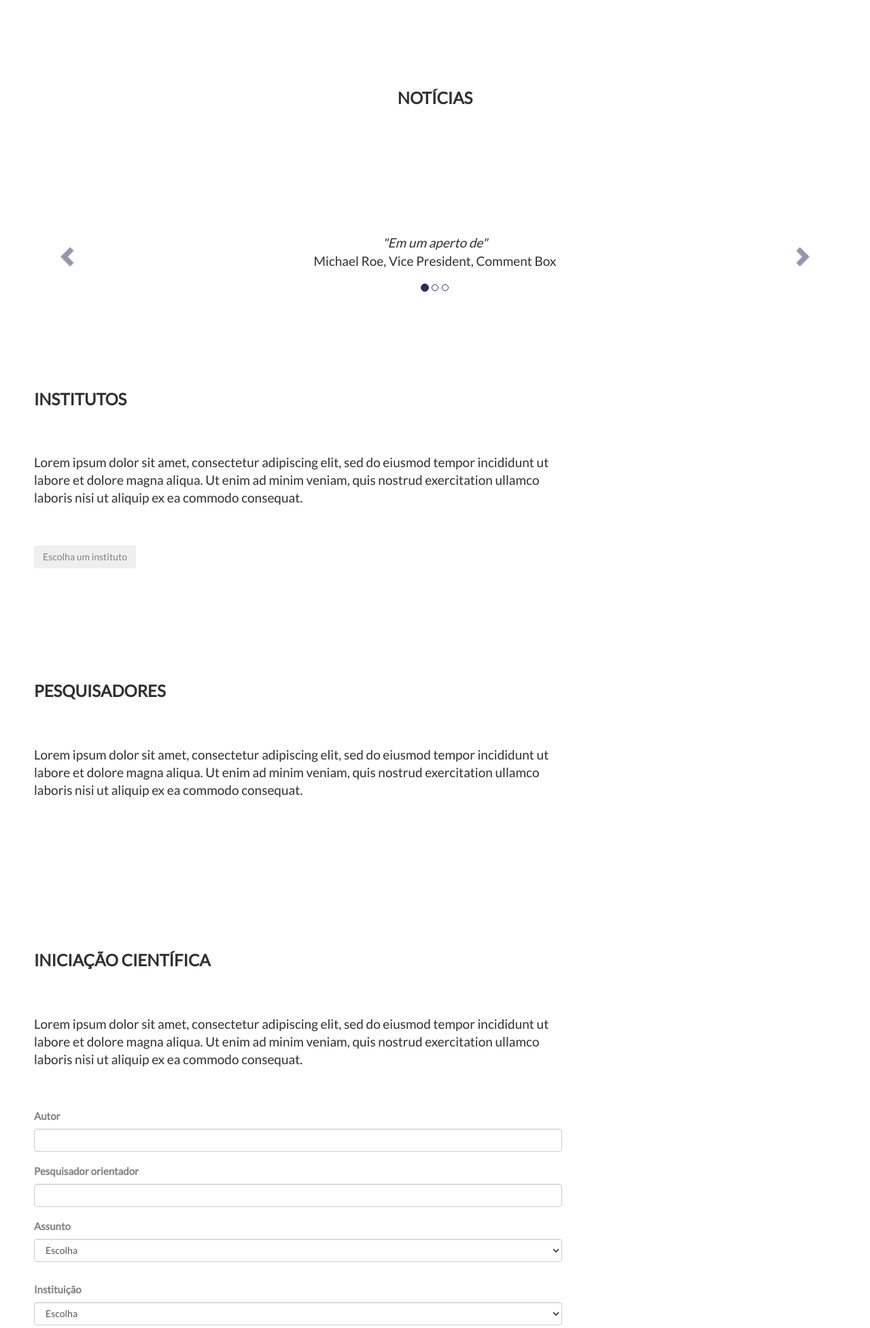
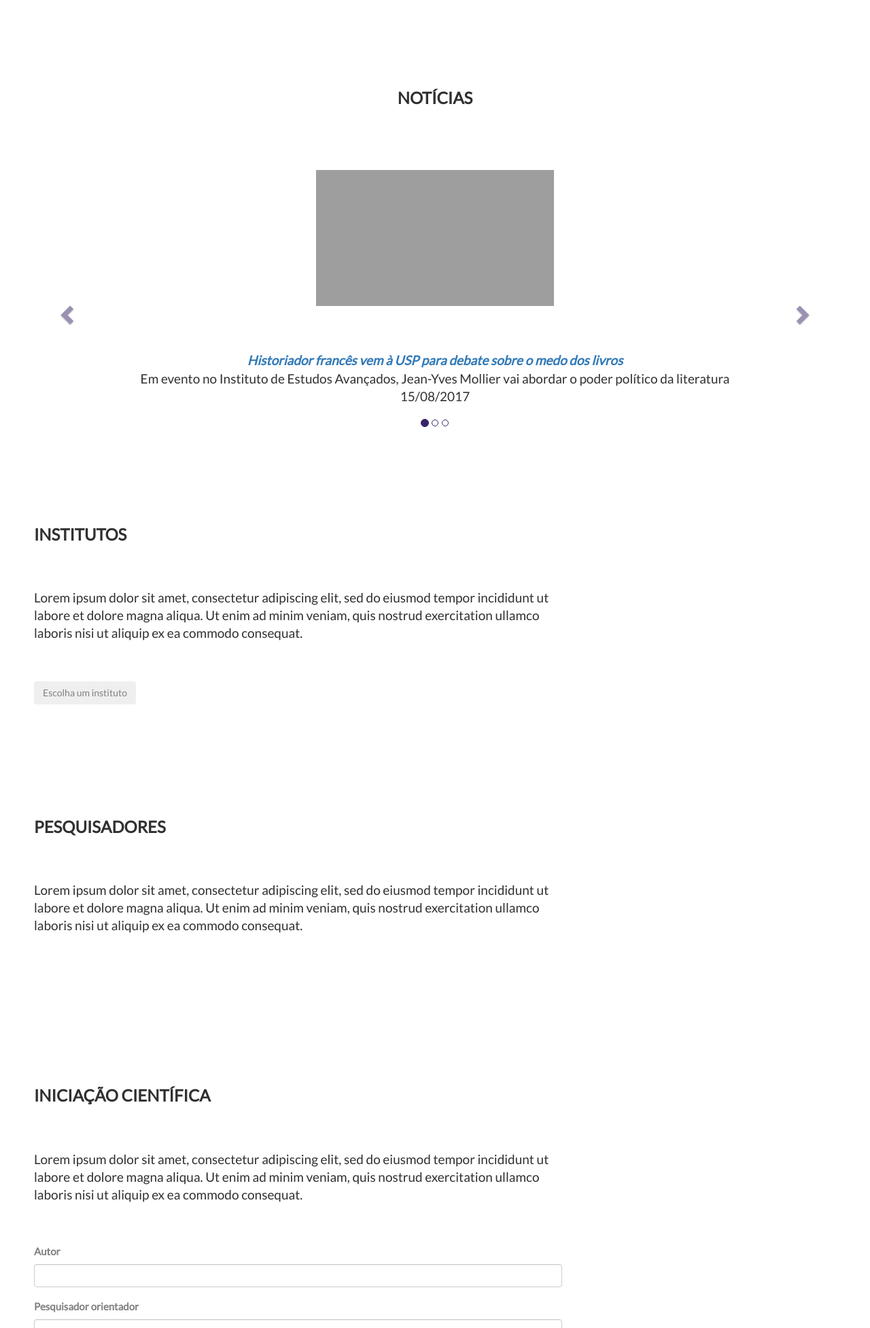
Before and after one commit to willianw/HackatonUSP2017, a Django app: template servidor/templates/testeo.html in a window 1280 px wide. Shown: the part 440-2393 px from the top of the page at 68% size. Run offline with Django 3.2, Linux system fonts and the light colour scheme; the template is opened without the code that fills it, so the values that code supplies are empty; some libraries are stand-ins or nearby versions; grey boxes are pictures that could not be loaded.

Commit message:
NoticiasComFotos

```diff
--- a/servidor/templates/testeo.html
+++ b/servidor/templates/testeo.html
@@ -2,7 +2,7 @@
 <html lang="en">
 <head>
   <!-- Theme Made By www.w3schools.com - No Copyright -->
-  <title>Bootstrap Theme Company Page</title>
+  <title>Helius - USP</title>
   <meta charset="utf-8">
   <meta name="viewport" content="width=device-width, initial-scale=1">
   <link rel="stylesheet" href="https://maxcdn.bootstrapcdn.com/bootstrap/3.3.7/css/bootstrap.min.css">
@@ -276,7 +276,7 @@
 <!-- Container (Portfolio Section) -->
 <div id="news" class="container-fluid text-center">
 <br>
-  <h2>Notícias</h2><br>
+  <h2>Notícias</h2>
   </div>
   <div id="myCarousel" class="carousel slide text-center" data-ride="carousel">
     <!-- Indicators -->
@@ -289,13 +289,24 @@
     <!-- Wrapper for slides -->
     <div class="carousel-inner" role="listbox">
       <div class="item active">
-        <h4>"Em um aperto de"<br><span>Michael Roe, Vice President, Comment Box</span></h4>
+      <center>
+      <a href="http://jornal.usp.br/cultura/historiador-frances-vem-a-usp-para-debate-sobre-o-medo-dos-livros/"><img src="http://jornal.usp.br/wp-content/uploads/20170609_00_livro4.jpg" width="350" height="200" alt="" border="0" style="position: relative; top: 3px;"></a>
+
+        </center>
+        <h4> <a href= "http://jornal.usp.br/cultura/historiador-frances-vem-a-usp-para-debate-sobre-o-medo-dos-livros/"><b>Historiador francês vem à USP para debate sobre o medo dos livros</b></a><br><span>Em evento no Instituto de Estudos Avançados, Jean-Yves Mollier vai abordar o poder político da literatura<br>15/08/2017 </span></h4>
+
       </div>
       <div class="item">
-        <h4>"One word... WOW!!"<br><span>Andrew Lopes, Estudante, Mogi das Cruzes</span></h4>
+      <center>
+        <a href="http://jornal.usp.br/universidade/comunidade-usp/universidade-03-08-sociedade-brasileira-de-computacao-reconhece-trajetoria-de-professor-da-usp/"> <img src="http://jornal.usp.br/wp-content/uploads/20170802_00_professor_icmc_computacao.jpg" width="350" height="200" alt="" border="0" style="position: relative; top: 3px;"></a>
+      </center>
+         <h4><a href= "http://jornal.usp.br/universidade/comunidade-usp/universidade-03-08-sociedade-brasileira-de-computacao-reconhece-trajetoria-de-professor-da-usp/"><b> Sociedade Brasileira de Computação premia professor da USP</b></a><br><span>José Carlos Maldonado, do ICMC, foi indicado por suas contribuições científicas<br>03/08/2017</span></h4>
       </div>
       <div class="item">
-        <h4>"Could I... BE any more happy with this company?"<br><span>Chandler Bing, Actor, FriendsAlot</span></h4>
+      <center>
+        <a href="http://jornal.usp.br/universidade/comunidade-usp/hackathonusp-quer-solucoes-para-melhorar-a-producao-cientifica/"> <img src="http://jornal.usp.br/wp-content/uploads/20170717_hackathonUSP.jpg" width="350" height="200" alt="" border="0" style="position: relative; top: 3px;"></a>
+        </center>
+        <h4><a href="http://jornal.usp.br/universidade/comunidade-usp/hackathonusp-quer-solucoes-para-melhorar-a-producao-cientifica/"><b>HackathonUSP quer soluções para melhorar a produção científica</b></a><br><span>Alunos de qualquer curso da Universidade podem participar da maratona de programação que ocorre em agosto<br>21/07/2017</span></h4>
       </div>
     </div>
 
```
